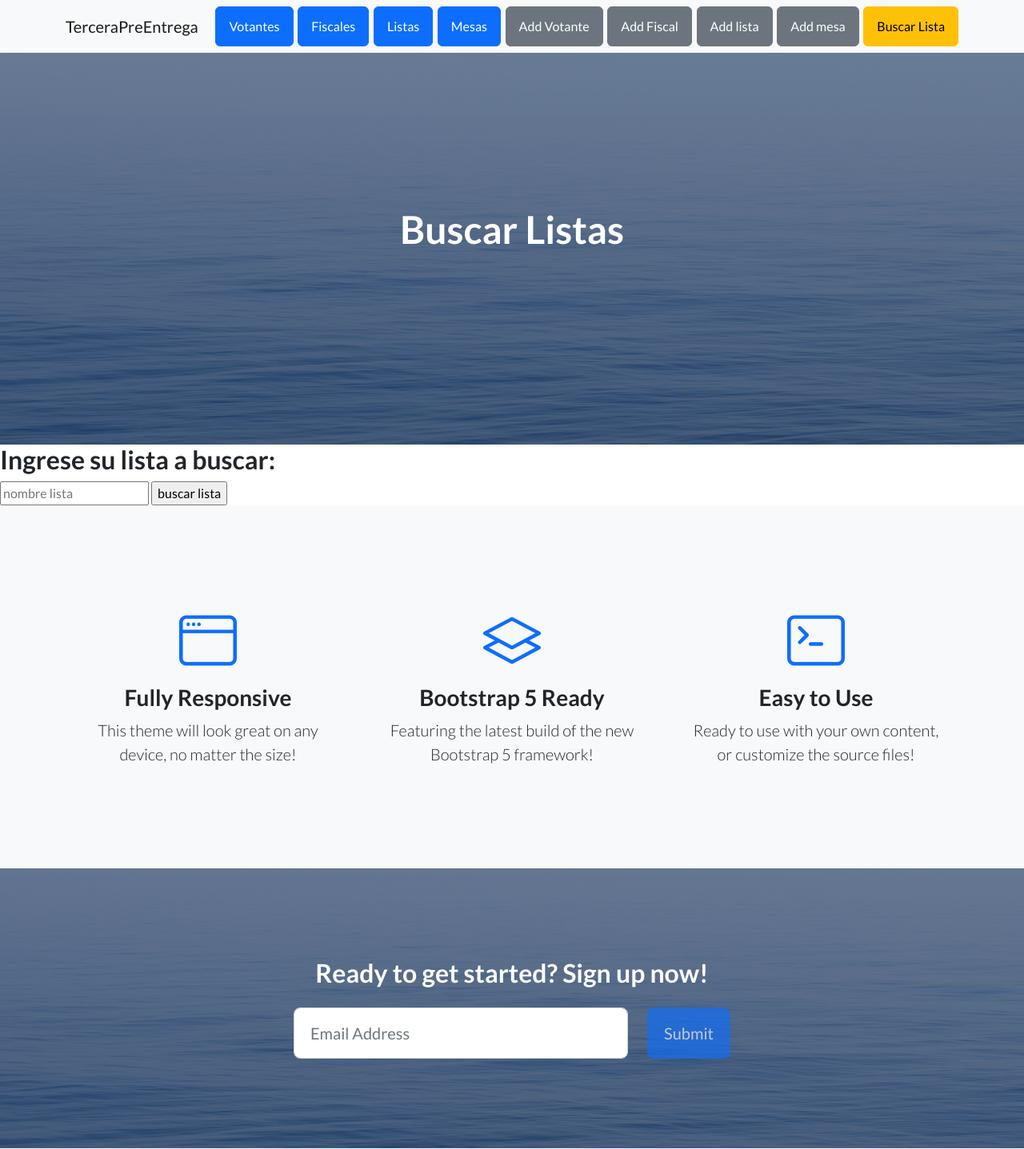
After one commit to martinMamani/terceraPreEntrega, a Django app: page /elecciones/busquedaLista in a window 1280 px wide. The commit adds this page. Shown: the top 1437 px of the page at 80% size. Run offline with Django 4.2, Linux system fonts and the light colour scheme; some libraries are stand-ins or nearby versions.

Commit message:
Agregando la funcionalidad de buscar una lista

```diff
--- /dev/null
+++ b/elecciones/templates/elecciones/busquedaLista.html
@@ -0,0 +1,24 @@
+{% extends 'elecciones/plantilla.html' %}
+
+{% load static %}
+
+{% block title %} Busqueda de Listas {% endblock  %}
+
+{% block titulo %} Buscar Listas {% endblock  %}
+
+{% block contenido_que_cambia %}
+
+{% if mensaje %}
+<h3> No se encontraron resultados. </h3>
+<a class="btn btn-info" href="{% url 'busquedaLista' %}">Volver</a>
+{% else %}
+
+<h2> Ingrese su lista a buscar: </h2>
+<form action="{% url 'buscarL' %}" method="get">
+   <input type="text" name="nombre" id="nombre" placeholder="nombre lista">
+   <input type="submit" value="buscar lista">
+</form>
+
+{% endif %}
+
+{% endblock  %}
--- a/elecciones/templates/elecciones/plantilla.html
+++ b/elecciones/templates/elecciones/plantilla.html
@@ -31,6 +31,7 @@
                 <a class="btn btn-secondary" href="{% url 'fiscalFormulario' %}">Add Fiscal</a>
                 <a class="btn btn-secondary" href="{% url 'listaFormulario' %}">Add lista</a>
                 <a class="btn btn-secondary" href="{% url 'mesaFormulario' %}">Add mesa</a>
+                <a class="btn btn-warning" href="{% url 'busquedaLista' %}">Buscar Lista</a>
             </div>
         </nav>
         <!-- Masthead-->
--- a/elecciones/urls.py
+++ b/elecciones/urls.py
@@ -1,6 +1,6 @@
 from django.urls import path
 
-from .views import inicio,votanteFormulario,fiscalFormulario,listaFormulario,mesaFormulario,votantes,fiscales,listas,mesas
+from .views import inicio,votanteFormulario,fiscalFormulario,listaFormulario,mesaFormulario,votantes,fiscales,listas,mesas,busquedaLista,buscarL
 
 urlpatterns = [
     path('', inicio),
@@ -12,4 +12,7 @@
     path('fiscales',fiscales,name="fiscales"),
     path('listas',listas,name="listas"),
     path('mesas',mesas,name="mesas"),
+    path('busquedaLista',busquedaLista,name="busquedaLista"),
+    path('buscarL',buscarL,name="buscarL"),
+
 ]
--- a/elecciones/views.py
+++ b/elecciones/views.py
@@ -91,3 +91,15 @@
         return render(request,"elecciones/mesaFormulario.html",{"mensaje":"Datos invalidos"})
     else:
         return render(request,"elecciones/mesaFormulario.html",{"formulario":formulario_mesa})
+
+
+def busquedaLista(request):
+    return render(request,"elecciones/busquedaLista.html")
+
+def buscarL(request):
+    nombreL = request.GET["nombre"]
+    if nombreL != "":
+        nombresListas = Lista.objects.filter(nombre__icontains = nombreL)
+        return render(request,"elecciones/resultadoBusquedaLista.html",{"nombresListas":nombresListas})
+    else:
+        return render(request,"elecciones/busquedaLista.html",{"mensaje":"sin resultados"})
```
Also changed, not shown: elecciones/templates/elecciones/resultadoBusquedaLista.html (added, +21 -0 lines), db.sqlite3.
